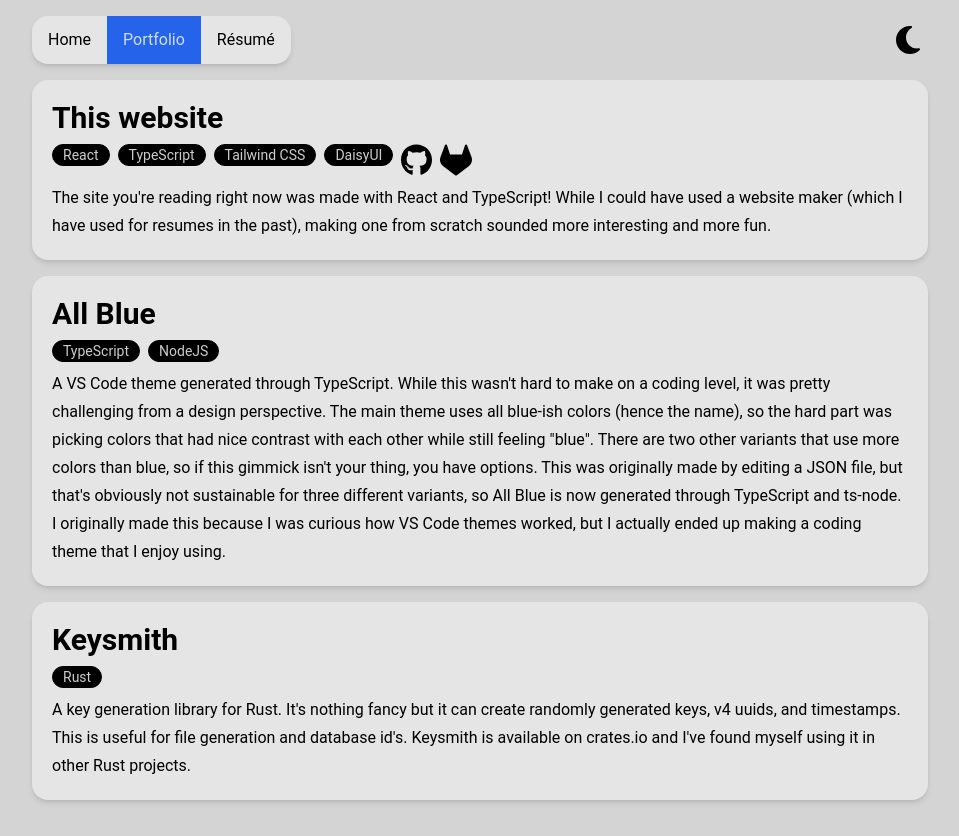
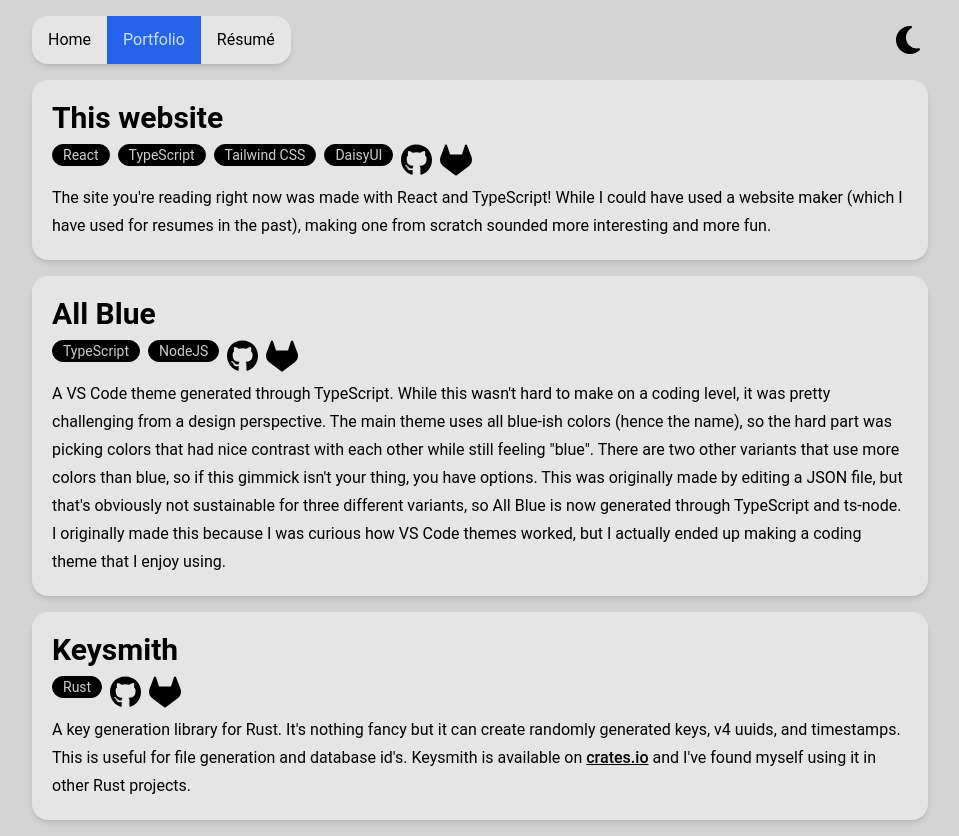
Before and after one commit to njs-guy/njshockey-resume, a React (Vite) app: page /portfolio in a window 1280 px wide. Shown: the whole page, without its empty margins (160-1119 px from the left). Built offline with nearby package versions, Linux system fonts and the light colour scheme.

Commit message:
Added crate link for keysmith

```diff
--- a/src/index.css
+++ b/src/index.css
@@ -12,6 +12,14 @@
 
 h3 {
 	@apply text-lg font-bold;
+}
+
+p > a:hover {
+	color: #0ea5e9 !important;
+}
+
+p > a:visited {
+	color: #7c3aed !important;
 }
 
 .App {
--- a/src/routes/Portfolio.tsx
+++ b/src/routes/Portfolio.tsx
@@ -26,7 +26,8 @@
 		"A key generation library for Rust. " +
 		"It's nothing fancy but it can create randomly generated keys, v4 uuids, and timestamps. " +
 		"This is useful for file generation and database id's. " +
-		"Keysmith is available on crates.io and I've found myself using it in other Rust projects.";
+		"Keysmith is available on [crates.io](https://crates.io/crates/keysmith) " +
+		"and I've found myself using it in other Rust projects.";
 
 	return (
 		<div className="panelContainer">
@@ -41,11 +42,15 @@
 				heading="All Blue"
 				info={allBlueInfo}
 				text={allBlueMD}
+				github="https://github.com/njshockey/all-blue-theme"
+				gitlab="https://gitlab.com/njshockey/all-blue-theme"
 			/>
 			<PortfolioItem
 				heading="Keysmith"
 				info={keysmithInfo}
 				text={keysmithMD}
+				github="https://github.com/njshockey/keysmith-rs"
+				gitlab="https://gitlab.com/njshockey/keysmith-rs"
 			/>
 		</div>
 	);
```
